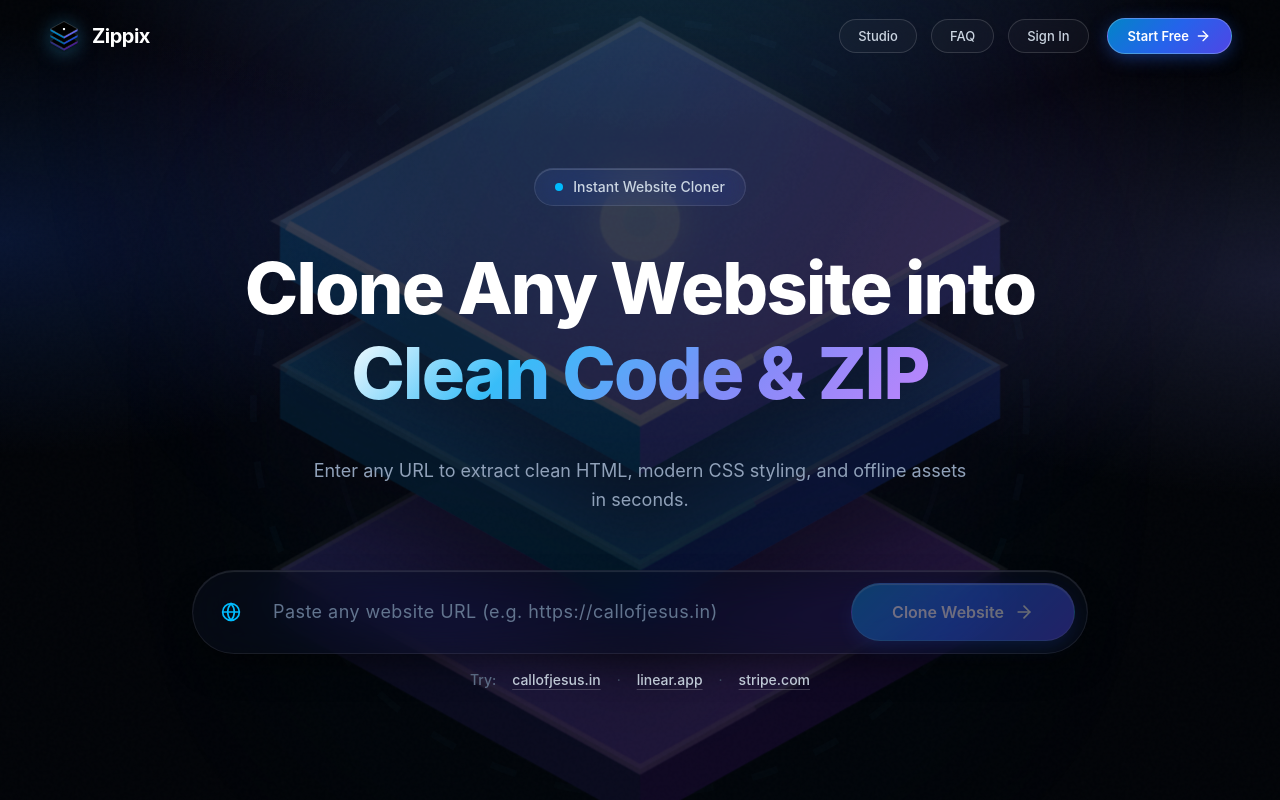
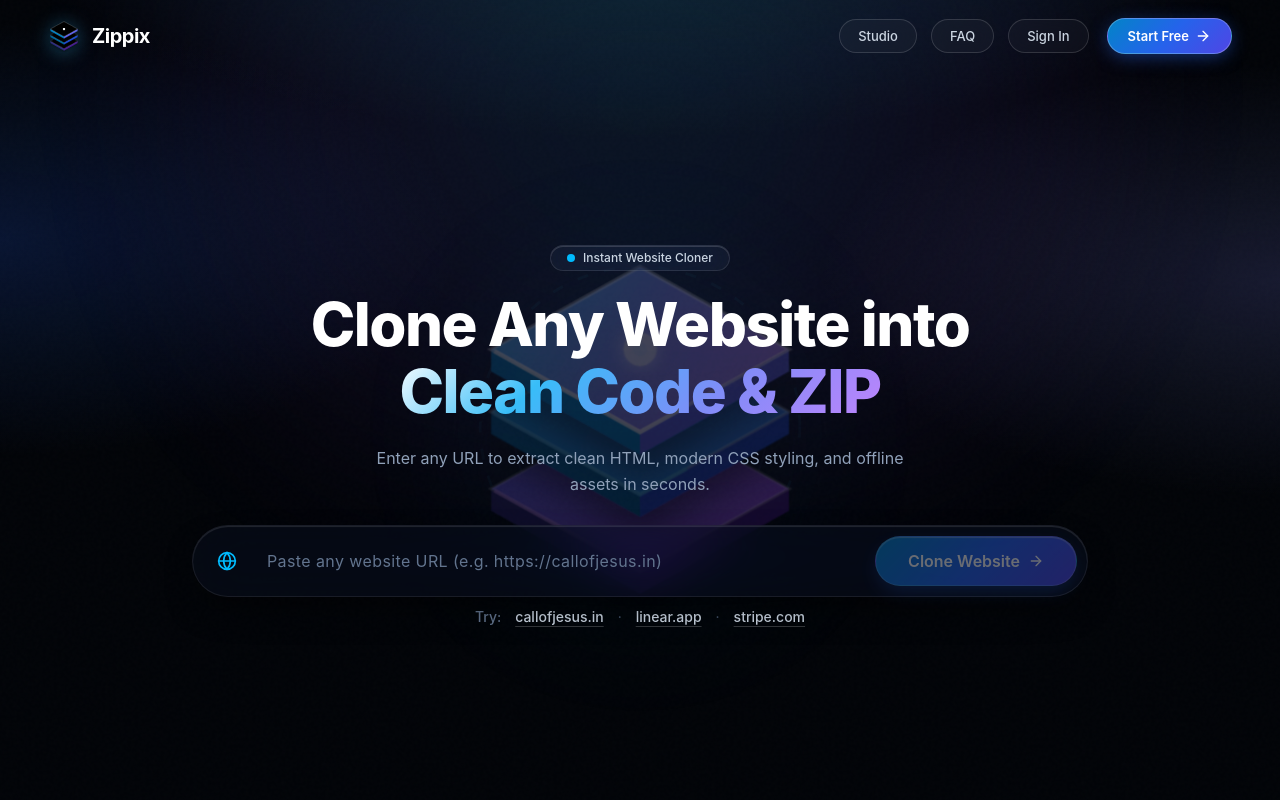
Before and after one commit to yashsingh-14/zippix-web, a React (Vite) app: page / in a window 1280 px wide. Shown: the top 800 px of the page. Built offline with nearby package versions, Linux system fonts and the light colour scheme.

Commit message:
fix(hero): guarantee 100% of hero content, URL box, and presets fit on one single screen with uncut 3D logo animation

```diff
--- a/src/App.jsx
+++ b/src/App.jsx
@@ -150,30 +150,33 @@
 
       {/* Main Experience Body */}
       <main className="flex-1 w-full space-y-24 relative z-10">
-        {/* Hero Section with Animated Floating 3D Logo Background */}
-        <section id="cloner-section" className="mx-auto max-w-6xl px-4 sm:px-6 lg:px-8 text-center pt-16 sm:pt-20 lg:pt-24 space-y-8 sm:space-y-10 relative">
+        {/* Hero Section: Centered vertically within viewport so 100% of content & presets fit on one screen */}
+        <section
+          id="cloner-section"
+          className="mx-auto max-w-5xl lg:max-w-6xl px-4 sm:px-6 lg:px-8 text-center min-h-[calc(100vh-4.5rem)] flex flex-col items-center justify-center py-4 sm:py-6 space-y-4 sm:space-y-5 relative"
+        >
           {/* Animated 3D Floating Isometric Logo Plate System */}
           <AnimatedHeroLogo />
 
           {/* Subtle Indicator Pill */}
-          <div className="inline-flex items-center gap-2.5 rounded-full apple-glass-pill px-5 py-2 text-xs sm:text-sm font-medium text-slate-300">
+          <div className="inline-flex items-center gap-2 rounded-full apple-glass-pill px-4 py-1 text-xs font-medium text-slate-300">
             <span className="h-2 w-2 rounded-full bg-sky-400 animate-pulse" />
             <span>Instant Website Cloner</span>
           </div>
 
-          {/* Master Headline - Expanded & Breathable */}
-          <h1 className="text-4xl sm:text-6xl lg:text-7xl font-extrabold tracking-tight leading-[1.14] sm:leading-[1.18] text-white max-w-5xl mx-auto">
+          {/* Master Headline */}
+          <h1 className="text-3xl sm:text-5xl lg:text-6xl font-extrabold tracking-tight leading-[1.12] text-white max-w-4xl mx-auto">
             Clone Any Website into <br className="hidden sm:inline" />
             <span className="text-gradient-logo">Clean Code & ZIP</span>
           </h1>
 
-          {/* Minimal 1-Sentence Subtitle - Expanded & Breathable */}
-          <p className="mx-auto max-w-2xl text-base sm:text-lg text-slate-400 leading-relaxed font-normal">
+          {/* Minimal 1-Sentence Subtitle */}
+          <p className="mx-auto max-w-xl text-sm sm:text-base text-slate-400 leading-relaxed font-normal">
             Enter any URL to extract clean HTML, modern CSS styling, and offline assets in seconds.
           </p>
 
-          {/* Expanded Command Console */}
-          <div className="pt-2 sm:pt-4">
+          {/* Command Console with Presets */}
+          <div className="w-full pt-1 sm:pt-2">
             <UrlInputBar onClone={handleClone} isLoading={isLoading} />
           </div>
 
--- a/src/components/AnimatedHeroLogo.jsx
+++ b/src/components/AnimatedHeroLogo.jsx
@@ -2,12 +2,12 @@
 
 export const AnimatedHeroLogo = () => {
   return (
-    <div className="absolute top-[48%] sm:top-[50%] left-1/2 -translate-x-1/2 -translate-y-1/2 w-[500px] sm:w-[760px] md:w-[960px] lg:w-[1120px] h-[500px] sm:h-[760px] md:h-[960px] lg:h-[1120px] pointer-events-none select-none -z-10 opacity-16 sm:opacity-20 transition-all duration-700">
+    <div className="absolute top-[46%] sm:top-[48%] left-1/2 -translate-x-1/2 -translate-y-1/2 w-[320px] sm:w-[480px] md:w-[580px] lg:w-[640px] max-h-[62vh] aspect-square pointer-events-none select-none -z-10 opacity-22 sm:opacity-26 transition-all duration-700">
       <svg
-        viewBox="-16 -24 160 168"
+        viewBox="-20 -28 168 180"
         fill="none"
         xmlns="http://www.w3.org/2000/svg"
-        className="w-full h-full overflow-visible filter drop-shadow-[0_0_120px_rgba(56,189,248,0.25)]"
+        className="w-full h-full overflow-visible filter drop-shadow-[0_0_90px_rgba(56,189,248,0.25)]"
       >
         <defs>
           {/* Top Layer Gradient (Vibrant Sky to Purple) */}
--- a/src/components/UrlInputBar.jsx
+++ b/src/components/UrlInputBar.jsx
@@ -24,47 +24,47 @@
   };
 
   return (
-    <div id="reconstructor-console" className="w-full max-w-4xl mx-auto">
-      {/* Expanded Floating Apple-Glass Input Capsule */}
+    <div id="reconstructor-console" className="w-full max-w-3xl sm:max-w-4xl mx-auto space-y-3">
+      {/* Floating Apple-Glass Input Capsule */}
       <form onSubmit={handleSubmit} className="relative group">
-        <div className="flex flex-col sm:flex-row items-center gap-3 p-2.5 sm:p-3 rounded-2xl sm:rounded-full apple-glass border border-white/14 shadow-2xl focus-within:border-sky-400/60 focus-within:ring-4 focus-within:ring-sky-500/15 transition-all duration-300">
+        <div className="flex flex-col sm:flex-row items-center gap-2.5 p-2 sm:p-2.5 rounded-2xl sm:rounded-full apple-glass border border-white/14 shadow-2xl focus-within:border-sky-400/60 focus-within:ring-4 focus-within:ring-sky-500/15 transition-all duration-300">
           {/* Accent Glow Icon */}
-          <div className="hidden sm:flex items-center justify-center pl-4 pr-1 text-sky-400">
+          <div className="hidden sm:flex items-center justify-center pl-3.5 pr-1 text-sky-400">
             <Globe className="h-5 w-5" />
           </div>
 
-          {/* Expanded URL Input Field */}
+          {/* URL Input Field */}
           <input
             type="url"
             value={url}
             onChange={(e) => setUrl(e.target.value)}
             placeholder="Paste any website URL (e.g. https://callofjesus.in)"
             disabled={isLoading}
-            className="w-full bg-transparent border-none outline-none text-base sm:text-lg text-white placeholder:text-slate-500 px-4 py-3 sm:py-3.5 font-normal tracking-wide"
+            className="w-full bg-transparent border-none outline-none text-sm sm:text-base text-white placeholder:text-slate-500 px-3 sm:px-4 py-2.5 sm:py-3 font-normal tracking-wide"
           />
 
-          {/* Expanded Action Button */}
+          {/* Clean Action Button */}
           <button
             type="submit"
             disabled={!url.trim() || isLoading}
-            className="w-full sm:w-auto btn-zippix-primary rounded-xl sm:rounded-full px-8 sm:px-10 py-3.5 sm:py-4 text-base font-semibold flex items-center justify-center gap-2.5 disabled:opacity-40 disabled:cursor-not-allowed shrink-0 transition shadow-lg hover:shadow-sky-500/25"
+            className="w-full sm:w-auto btn-zippix-primary rounded-xl sm:rounded-full px-6 sm:px-8 py-2.5 sm:py-3 text-sm sm:text-base font-semibold flex items-center justify-center gap-2 disabled:opacity-40 disabled:cursor-not-allowed shrink-0 transition shadow-lg hover:shadow-sky-500/25"
           >
             {isLoading ? (
               <>
-                <Loader2 className="h-5 w-5 animate-spin text-white" />
+                <Loader2 className="h-4 w-4 animate-spin text-white" />
                 <span>Cloning...</span>
               </>
             ) : (
               <>
                 <span>Clone Website</span>
-                <ArrowRight className="h-5 w-5" />
+                <ArrowRight className="h-4 w-4" />
               </>
             )}
           </button>
         </div>
 
-        {/* Expanded Presets Strip */}
-        <div className="flex flex-wrap items-center justify-center gap-3 sm:gap-4 pt-4 text-xs sm:text-sm text-slate-400">
+        {/* Presets Strip - Always clearly visible on one screen */}
+        <div className="flex flex-wrap items-center justify-center gap-2.5 sm:gap-3.5 pt-2.5 text-xs sm:text-sm text-slate-400">
           <span className="text-slate-500 font-medium">Try:</span>
           {PRESETS.map((p, idx) => (
             <React.Fragment key={p.name}>
--- a/src/index.css
+++ b/src/index.css
@@ -349,19 +349,19 @@
 
 @keyframes plate-float-top {
   0% { transform: translateY(0px) rotate(0deg); }
-  50% { transform: translateY(-14px) rotate(0.4deg); }
+  50% { transform: translateY(-8px) rotate(0.3deg); }
   100% { transform: translateY(0px) rotate(0deg); }
 }
 
 @keyframes plate-float-mid {
   0% { transform: translateY(0px); }
-  50% { transform: translateY(-7px); }
+  50% { transform: translateY(-4px); }
   100% { transform: translateY(0px); }
 }
 
 @keyframes plate-float-bot {
   0% { transform: translateY(0px); }
-  50% { transform: translateY(5px); }
+  50% { transform: translateY(3px); }
   100% { transform: translateY(0px); }
 }
 
```
